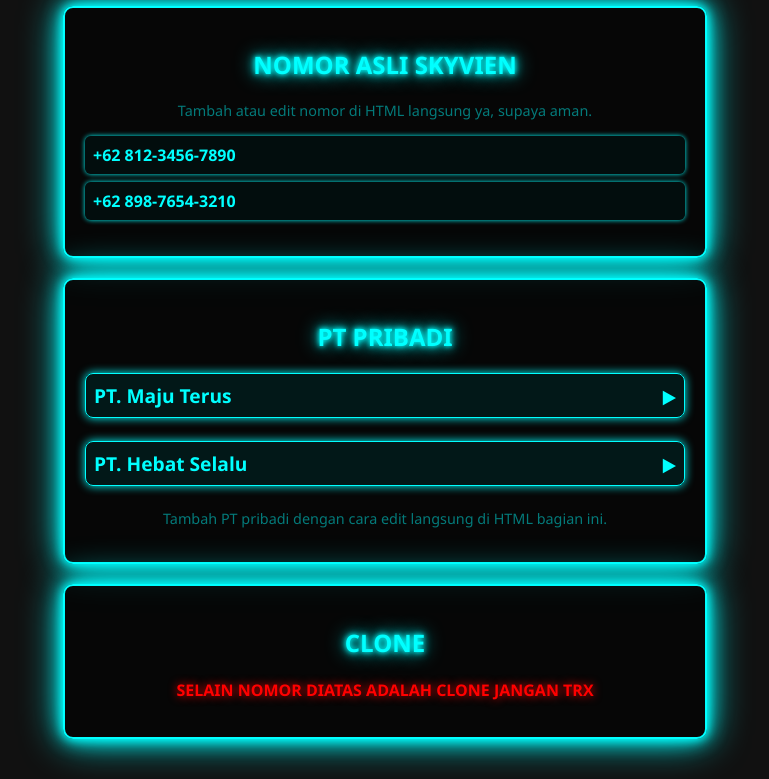
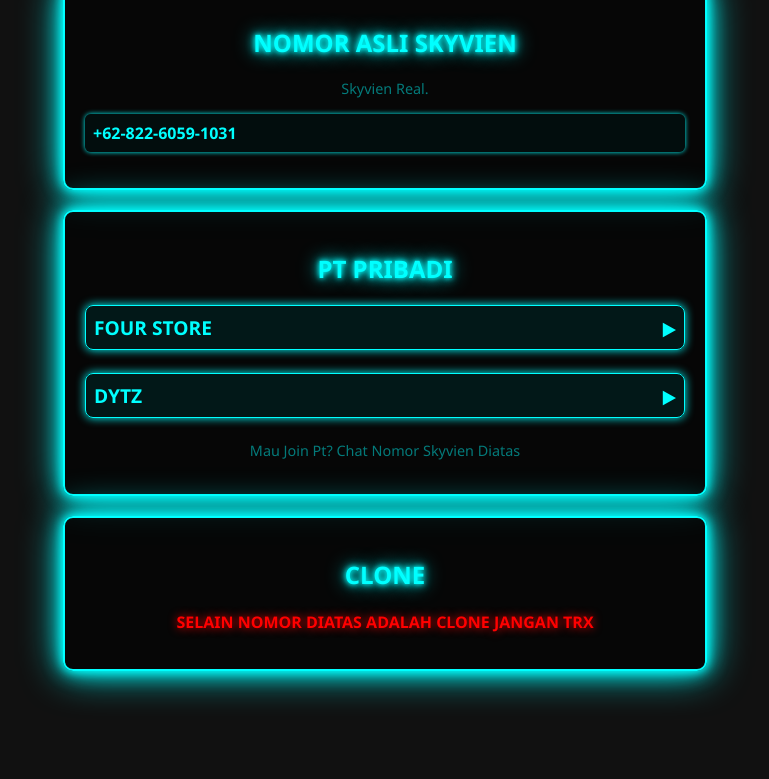
Before and after one commit to Skyviennn/Skyvien-PT, a plain HTML site: page index.html in a window 1280 px wide. Shown: the part 100-879 px from the top of the page, without its empty margins (255-1024 px from the left). After the commit the page ends 840 px from the top, so only its background shows below. Drawn offline with Linux system fonts and the light colour scheme.

Commit message:
Update index.html

```diff
--- a/index.html
+++ b/index.html
@@ -1,4 +1,3 @@
-<!DOCTYPE html>
 <html lang="id">
 <head>
 <meta charset="UTF-8" />
@@ -132,11 +131,10 @@
 <!-- NOMOR ASLI SKYVIEN -->
 <section id="nomor-asli">
   <h2>NOMOR ASLI SKYVIEN</h2>
-  <p class="info-text">Tambah atau edit nomor di HTML langsung ya, supaya aman.</p>
+  <p class="info-text">Skyvien Real.</p>
   <ul>
     <!-- Edit di sini untuk tambah/ubah nomor -->
-    <li><a href="https://wa.me/6281234567890" target="_blank">+62 812-3456-7890</a></li>
-    <li><a href="https://wa.me/6289876543210" target="_blank">+62 898-7654-3210</a></li>
+    <li><a href="https://wa.me/6282260591031" target="_blank">+62-822-6059-1031</a></li>
   </ul>
 </section>
 
@@ -147,36 +145,33 @@
   <!-- Edit di sini untuk tambah PT pribadi -->
   <div class="pt-item">
     <div class="pt-header" onclick="togglePTContent(this)">
-      PT. Maju Terus
+      FOUR STORE
       <span class="arrow">&#9654;</span>
     </div>
     <div class="pt-content">
-      <p>Nomor: <a href="https://wa.me/628111222333" target="_blank">+62 811-222-333</a></p>
+      <p>Nomor: <a href="https://wa.me/" target="_blank">CONTOH NOMOR</a></p>
       <p>List Jualan:</p>
       <ul>
-        <li><a href="https://wa.me/628111222333?text=Order%20Produk%20A" target="_blank">Produk A</a></li>
-        <li><a href="https://wa.me/628111222333?text=Order%20Produk%20B" target="_blank">Produk B</a></li>
-        <li><a href="https://wa.me/628111222333?text=Order%20Produk%20C" target="_blank">Produk C</a></li>
+        <li><a href="https://wa.me/628111222333?text=Order%20Produk%20A" target="_blank">ORDER DISINI</a></li>
       </ul>
     </div>
   </div>
 
   <div class="pt-item">
     <div class="pt-header" onclick="togglePTContent(this)">
-      PT. Hebat Selalu
+      DYTZ
       <span class="arrow">&#9654;</span>
     </div>
     <div class="pt-content">
-      <p>Nomor: <a href="https://wa.me/628999888777" target="_blank">+62 899-9888-777</a></p>
+      <p>Nomor: <a href="https://wa.me/" target="_blank">CONTOH NOMOR</a></p>
       <p>List Jualan:</p>
       <ul>
-        <li><a href="https://wa.me/628999888777?text=Order%20Produk%20X" target="_blank">Produk X</a></li>
-        <li><a href="https://wa.me/628999888777?text=Order%20Produk%20Y" target="_blank">Produk Y</a></li>
+        <li><a href="https://wa.me/628999888777?text=Order%20Produk%20Y" target="_blank">ORDER DISINI</a></li>
       </ul>
     </div>
   </div>
 
-  <p class="info-text">Tambah PT pribadi dengan cara edit langsung di HTML bagian ini.</p>
+  <p class="info-text">Mau Join Pt? Chat Nomor Skyvien Diatas</p>
 </section>
 
 <!-- CLONE -->
```
